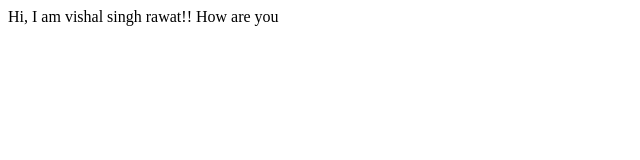
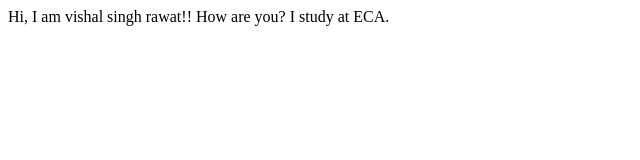
Before and after one commit to vishalsinghrawat29/sample, a plain HTML site: page index.html in a window 1280 px wide. Shown: the whole page, without its empty margins (0-640 px from the left). Drawn offline with Linux system fonts and the light colour scheme.

Commit message:
update text

```diff
--- a/index.html
+++ b/index.html
@@ -8,6 +8,7 @@
 </head>
 <body>
     Hi, I am vishal singh rawat!!
-    How are you
+    How are you?
+    I study at ECA.
 </body>
 </html>
```
